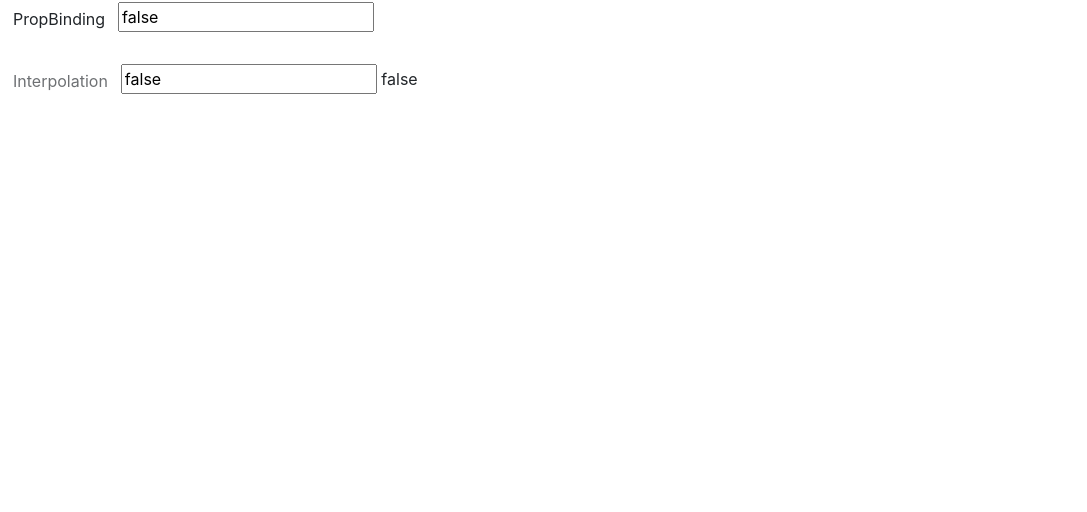
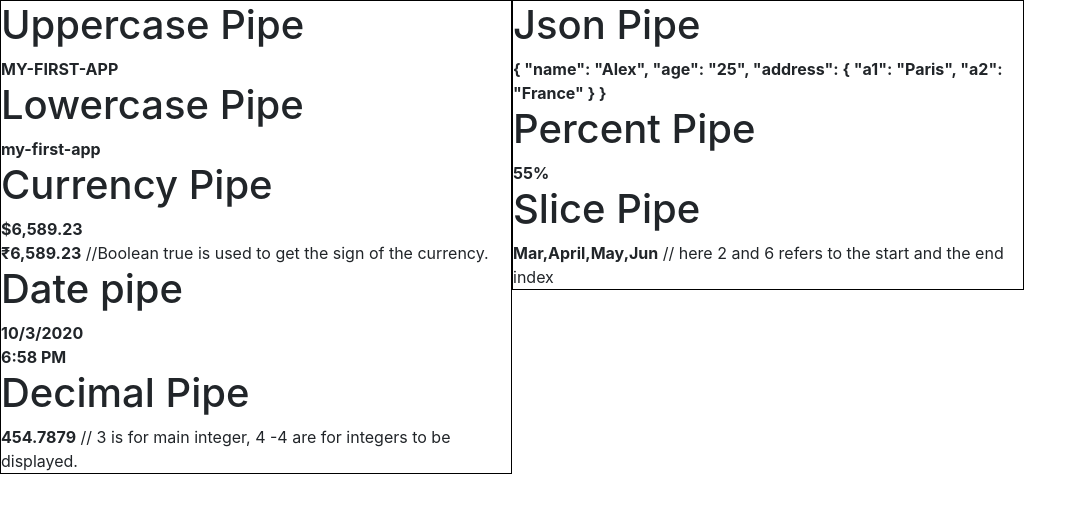
Before and after one commit to pbelokar/AngularFirstApp, an Angular app: page / in a window 1280 px wide. Shown: the top 512 px of the page, without its empty margins (0-1087 px from the left). Built offline with nearby package versions, Linux system fonts and the light colour scheme.

Commit message:
angular7-piping

```diff
--- /dev/null
+++ b/src/app/angular7-pipe/angular7-pipe.component.html
@@ -0,0 +1,25 @@
+<div style = "width:100%;">
+    <div style = "width:40%;float:left;border:solid 1px black;">
+      <h1>Uppercase Pipe</h1>
+      <b>{{title | uppercase}}</b><br/>
+      <h1>Lowercase Pipe</h1>
+      <b>{{title | lowercase}}</b>
+      <h1>Currency Pipe</h1>
+      <b>{{6589.23 | currency:"USD"}}</b><br/>
+      <b>{{6589.23 | currency:"INR":true}}</b> //Boolean true is used to get the sign of the currency.
+      <h1>Date pipe</h1>
+      <b>{{todaydate | date:'d/M/y'}}</b><br/>
+      <b>{{todaydate | date:'shortTime'}}</b>
+      <h1>Decimal Pipe</h1>
+      <b>{{ 454.78787814 | number: '3.4-4' }}</b> // 3 is for main integer, 4 -4 are for integers to be displayed.
+    </div>
+    <div style = "width:40%;float:left;border:solid 1px black;">
+      <h1>Json Pipe</h1>
+      <b>{{ jsonval | json }}</b>
+      <h1>Percent Pipe</h1>
+      <b>{{00.54565 | percent}}</b>
+      <h1>Slice Pipe</h1>
+      <b>{{months | slice:2:6}}</b>
+      // here 2 and 6 refers to the start and the end index
+    </div>
+  </div>
--- /dev/null
+++ b/src/app/angular7-pipe/angular7-pipe.component.ts
@@ -0,0 +1,21 @@
+import { Component, OnInit } from '@angular/core';
+
+@Component({
+  selector: 'app-angular7-pipe',
+  templateUrl: './angular7-pipe.component.html',
+  styleUrls: ['./angular7-pipe.component.css']
+})
+export class Angular7PipeComponent implements OnInit {
+
+  title = 'my-first-app';
+  todaydate = new Date();
+  jsonval = {name: 'Alex', age: '25', address:{a1: 'Paris', a2: 'France'}};
+  months = ['Jan', 'Feb', 'Mar', 'April', 'May', 'Jun',
+    'July', 'Aug', 'Sept', 'Oct', 'Nov', 'Dec'];
+
+  constructor() { }
+
+  ngOnInit(): void {
+  }
+
+}
--- a/src/app/app.component.html
+++ b/src/app/app.component.html
@@ -15,7 +15,8 @@
   <!-- <app-server2>Loading ....</app-server2> -->
   <!-- <app-my-directives>Loading..</app-my-directives> -->
   <!-- <app-dynamic-style>Loading..</app-dynamic-style> -->
-  <app-data-binding>Loading ... </app-data-binding>
+  <!-- <app-data-binding>Loading ... </app-data-binding> -->
+  <app-angular7-pipe>Loading ..</app-angular7-pipe>
   <script src="https://code.jquery.com/jquery-3.2.1.slim.min.js"
     integrity="sha384-KJ3o2DKtIkvYIK3UENzmM7KCkRr/rE9/Qpg6aAZGJwFDMVNA/GpGFF93hXpG5KkN"
     crossorigin="anonymous"></script>
--- a/src/app/app.module.ts
+++ b/src/app/app.module.ts
@@ -7,6 +7,7 @@ import { Server2Component } from './server2/server2.component';
 import { MyDirectivesComponent } from './my-directives/my-directives.component';
 import { DynamicStyleComponent } from './dynamic-style/dynamic-style.component';
 import { DataBindingComponent } from './data-binding/data-binding.component';
+import { Angular7PipeComponent } from './angular7-pipe/angular7-pipe.component';
 
 @NgModule({
   declarations: [
@@ -14,7 +15,8 @@ import { DataBindingComponent } from './data-binding/data-binding.component';
     Server2Component,
     MyDirectivesComponent,
     DynamicStyleComponent,
-    DataBindingComponent
+    DataBindingComponent,
+    Angular7PipeComponent
   ],
   imports: [
     BrowserModule,
```
Also changed, not shown: src/app/angular7-pipe/angular7-pipe.component.css (added), src/app/data-binding/data-binding.component.html (line endings or trailing spaces).
